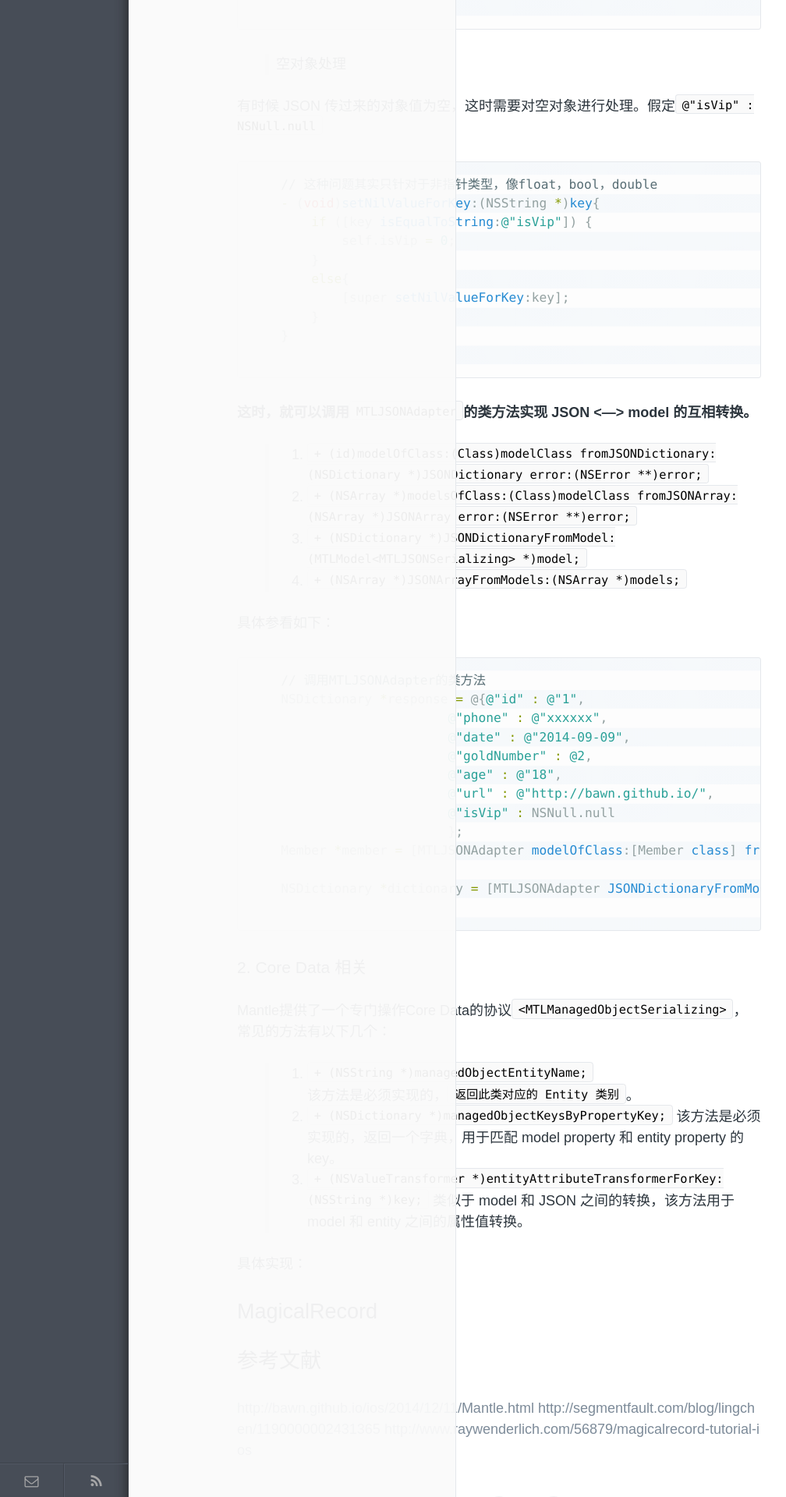
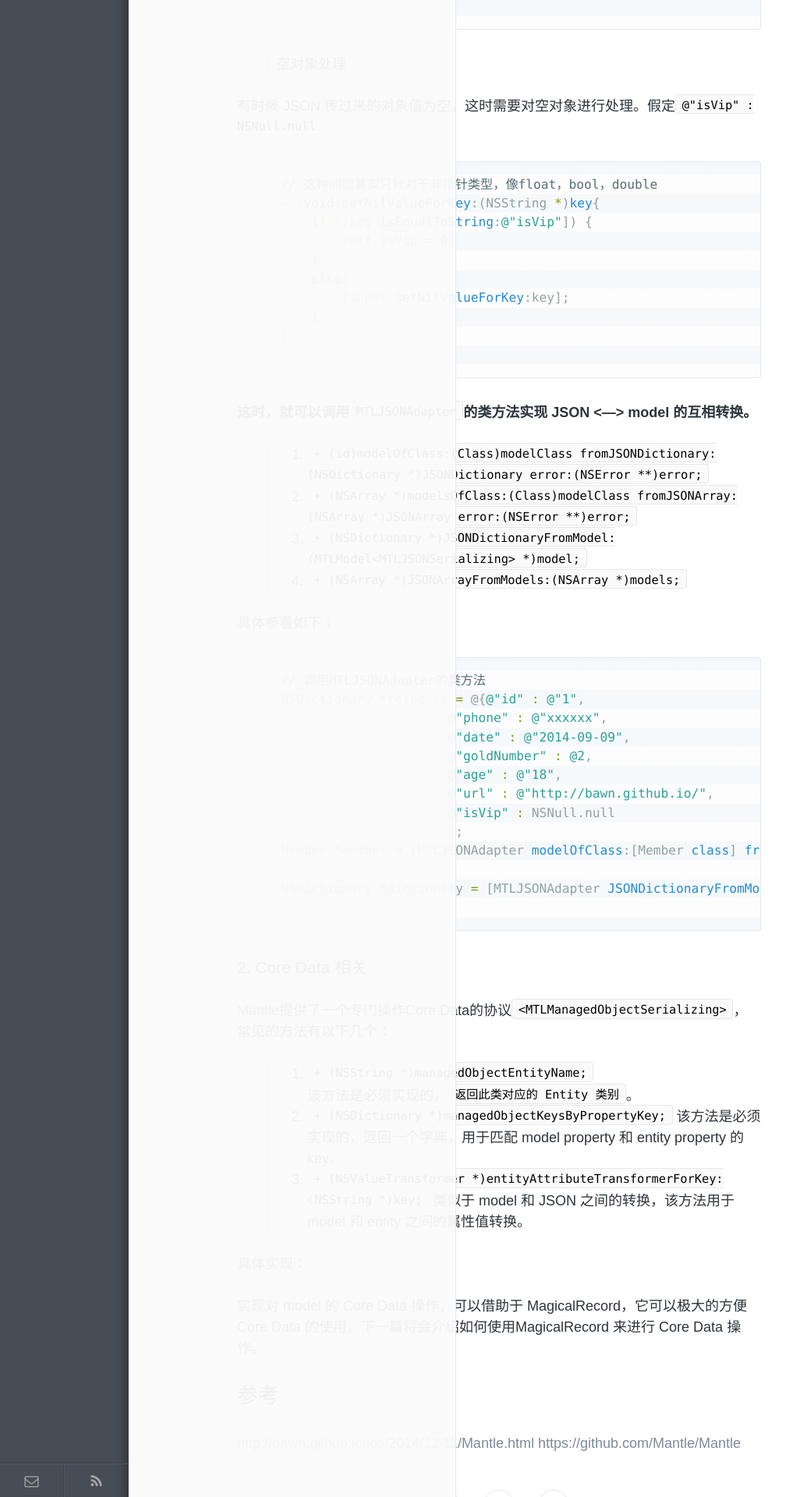
Before and after one commit to kingstal/kingstal.github.io, a Jekyll site: the page built from _posts/2015-02-09-tech-iOS-Mantle-MagicalRecord.md, in a window 1280 px wide. Shown: the part 3080-5000 px from the top of the page at 78% size, without its empty margins (0-1008 px from the left). Built offline with Jekyll 4.4.1, drawn with Linux system fonts in a browser that asks for light colours.

Commit message:
modify mantle

```diff
--- a/_posts/2015-02-09-tech-iOS-Mantle-MagicalRecord.md
+++ b/_posts/2015-02-09-tech-iOS-Mantle-MagicalRecord.md
@@ -170,19 +170,17 @@ Mantle提供了一个专门操作Core Data的协议`<MTLManagedObjectSerializing
 > 3. `+ (NSValueTransformer *)entityAttributeTransformerForKey:(NSString *)key;`
 > 类似于 model 和 JSON 之间的转换，该方法用于 model 和 entity 之间的属性值转换。
 
+
 具体实现：
 
 
 
-
-## MagicalRecord
+实现对 model 的 Core Data 操作，可以借助于 MagicalRecord，它可以极大的方便 Core Data 的使用。下一篇将会介绍如何使用MagicalRecord 来进行 Core Data 操作。
 
 
 
 
 
-
-## 参考文献
+## 参考
 [http://bawn.github.io/ios/2014/12/11/Mantle.html](http://bawn.github.io/ios/2014/12/11/Mantle.html)
-[http://segmentfault.com/blog/lingchen/1190000002431365](http://segmentfault.com/blog/lingchen/1190000002431365)
-[http://www.raywenderlich.com/56879/magicalrecord-tutorial-ios](http://www.raywenderlich.com/56879/magicalrecord-tutorial-ios)
+[https://github.com/Mantle/Mantle](https://github.com/Mantle/Mantle)
```
